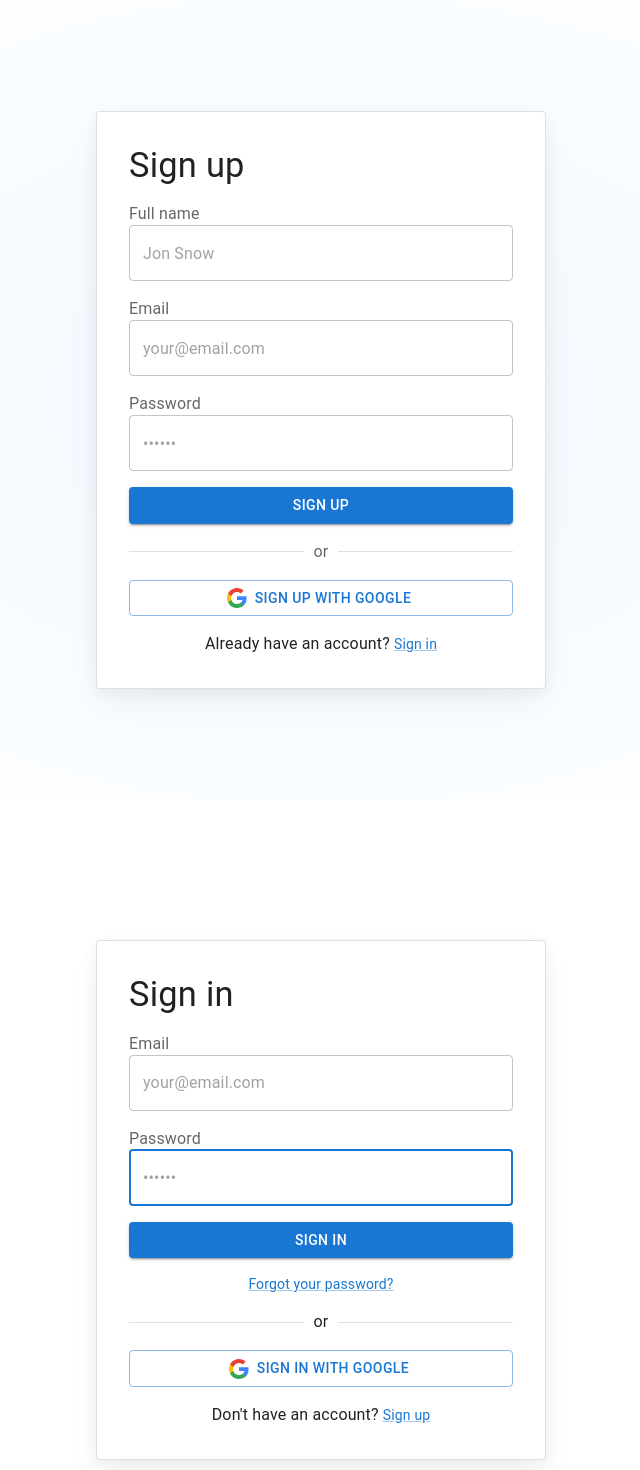
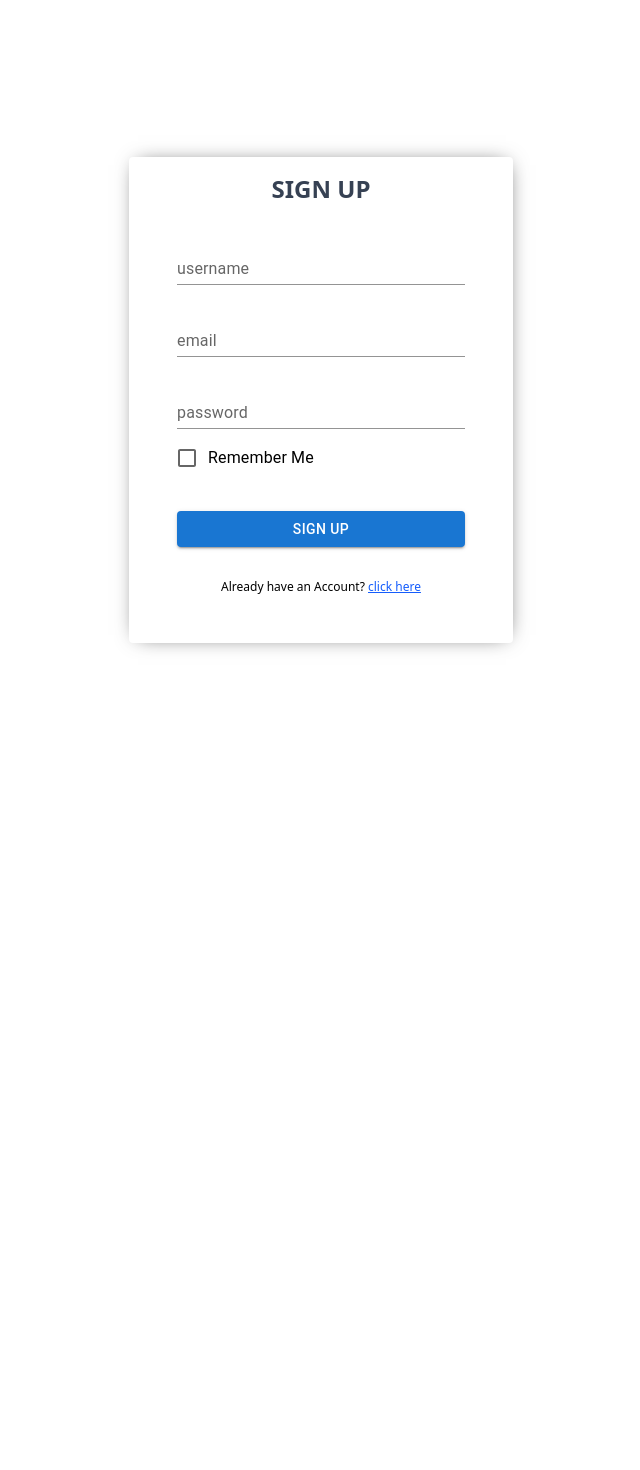
Before and after one commit to fazalshah007/todo-app-with-firebase, a React (Vite) app: page /signup in a window 1280 px wide. Shown: the top 1470 px of the page, without its empty margins (319-959 px from the left). After the commit the page ends 800 px from the top, so only its background shows below. Built offline with nearby package versions, Linux system fonts and the light colour scheme.

Commit message:
create login system

```diff
--- a/package.json
+++ b/package.json
@@ -15,6 +15,7 @@
     "@mui/icons-material": "^6.4.4",
     "@mui/material": "^6.4.4",
     "@tailwindcss/vite": "^4.0.6",
+    "firebase": "^11.3.1",
     "react": "^18.3.1",
     "react-dom": "^18.3.1",
     "react-router-dom": "^7.1.5",
--- a/src/App.jsx
+++ b/src/App.jsx
@@ -1,12 +1,36 @@
+import { Navigate, Route, Routes } from "react-router-dom"
 import SignIn from "./pages/SignIn"
-import SignUp from "./pages/SignUp"
+import Todo from "./pages/todoScreen/Todo"
+import Signup from "./pages/SignUp"
+import { useEffect, useState } from "react";
 
 function App() {
 
+  const [userID, setUserID] = useState(localStorage.getItem("authUserID"));
+
+  useEffect(() => {
+    const handleStorageChange = () => {
+      setUserID(localStorage.getItem("authUserID"));
+    };
+
+    window.addEventListener("storage", handleStorageChange);
+
+    return () => {
+      window.removeEventListener("storage", handleStorageChange);
+    };
+  }, [userID]);
+
   return (
     <>
-     <SignUp />
-     <SignIn />
+
+    <Routes>
+
+        <Route path="/" element={userID ? (<Todo />) : (<Navigate to='/login' replace />)} />
+
+      <Route path="/login" element={userID ? (<Navigate to='/' replace />) :(<SignIn setUserID={setUserID} />)} />
+      <Route path="/signup" element={userID ? (<Navigate to='/' replace />) :(<Signup />)} />
+    </Routes>
+
     </>
   )
 }
--- /dev/null
+++ b/src/firebaseConfig.js
@@ -0,0 +1,16 @@
+import { initializeApp } from "firebase/app";
+import { getAuth } from "firebase/auth"
+
+const firebaseConfig = {
+  apiKey: "AIzaSyD6l0UwbWtP6eD4xKMVYUwXt290NqHCGN4",
+  authDomain: "todo-app-005.firebaseapp.com",
+  projectId: "todo-app-005",
+  storageBucket: "todo-app-005.firebasestorage.app",
+  messagingSenderId: "717574067527",
+  appId: "1:717574067527:web:29c0581b65053b6276a862"
+};
+
+const app = initializeApp(firebaseConfig);
+const auth = getAuth(app);
+
+export { auth };
--- a/src/main.jsx
+++ b/src/main.jsx
@@ -1,7 +1,10 @@
 import { createRoot } from 'react-dom/client'
 import './index.css'
 import App from './App.jsx'
+import { BrowserRouter } from 'react-router-dom'
 
 createRoot(document.getElementById('root')).render(
+    <BrowserRouter>
     <App />
+    </BrowserRouter>
 )
--- a/src/pages/SignIn.jsx
+++ b/src/pages/SignIn.jsx
@@ -1,218 +1,108 @@
-import * as React from 'react';
-import Box from '@mui/material/Box';
-import Button from '@mui/material/Button';
-import Checkbox from '@mui/material/Checkbox';
-import CssBaseline from '@mui/material/CssBaseline';
-import FormControlLabel from '@mui/material/FormControlLabel';
-import Divider from '@mui/material/Divider';
-import FormLabel from '@mui/material/FormLabel';
-import FormControl from '@mui/material/FormControl';
-import Link from '@mui/material/Link';
-import TextField from '@mui/material/TextField';
-import Typography from '@mui/material/Typography';
-import Stack from '@mui/material/Stack';
-import MuiCard from '@mui/material/Card';
-import { styled } from '@mui/material/styles';
-import ForgotPassword from '../components/ForgotPassword';
-import { GoogleIcon, FacebookIcon, SitemarkIcon } from '../components/CustomIcons';
+import React, { useState } from 'react'
+import { Button, Checkbox, FormControlLabel, TextField } from '@mui/material'
+import { Link, useNavigate } from 'react-router-dom'
+import { signInWithEmailAndPassword } from "firebase/auth";
+import { auth } from '../firebaseConfig'
 
-const Card = styled(MuiCard)(({ theme }) => ({
-  display: 'flex',
-  flexDirection: 'column',
-  alignSelf: 'center',
-  width: '100%',
-  padding: theme.spacing(4),
-  gap: theme.spacing(2),
-  margin: 'auto',
-  [theme.breakpoints.up('sm')]: {
-    maxWidth: '450px',
-  },
-  boxShadow:
-    'hsla(220, 30%, 5%, 0.05) 0px 5px 15px 0px, hsla(220, 25%, 10%, 0.05) 0px 15px 35px -5px',
-  ...theme.applyStyles('dark', {
-    boxShadow:
-      'hsla(220, 30%, 5%, 0.5) 0px 5px 15px 0px, hsla(220, 25%, 10%, 0.08) 0px 15px 35px -5px',
-  }),
-}));
+const Login = ({ setUserID }) => {
 
-const SignInContainer = styled(Stack)(({ theme }) => ({
-  height: 'calc((1 - var(--template-frame-height, 0)) * 100dvh)',
-  minHeight: '100%',
-  padding: theme.spacing(2),
-  [theme.breakpoints.up('sm')]: {
-    padding: theme.spacing(4),
-  },
-  '&::before': {
-    content: '""',
-    display: 'block',
-    position: 'absolute',
-    zIndex: -1,
-    inset: 0,
-    backgroundImage:
-      'radial-gradient(ellipse at 50% 50%, hsl(210, 100%, 97%), hsl(0, 0%, 100%))',
-    backgroundRepeat: 'no-repeat',
-    ...theme.applyStyles('dark', {
-      backgroundImage:
-        'radial-gradient(at 50% 50%, hsla(210, 100%, 16%, 0.5), hsl(220, 30%, 5%))',
-    }),
-  },
-}));
+  const navigate = useNavigate()
 
-export default function SignIn(props) {
-  const [emailError, setEmailError] = React.useState(false);
-  const [emailErrorMessage, setEmailErrorMessage] = React.useState('');
-  const [passwordError, setPasswordError] = React.useState(false);
-  const [passwordErrorMessage, setPasswordErrorMessage] = React.useState('');
-  const [open, setOpen] = React.useState(false);
+   const [email, setEmail] = useState('')
+    const [password, setPassword] = useState('')
 
-  const handleClickOpen = () => {
-    setOpen(true);
-  };
+    const logInUserWithEmailAndPassword = () => {
+      signInWithEmailAndPassword(auth, email, password)
+    .then((userCredential) => {
+      // Signed up
+      const user = userCredential.user;
+      localStorage.setItem("authUserID",`${user.uid}`)
+      // console.log(user,user.uid);
+      setUserID(user.uid);
+      navigate("/",{ replace: true })
+      // ...
+    })
+    .catch((error) => {
+      const errorCode = error.code;
+      const errorMessage = error.message;
 
-  const handleClose = () => {
-    setOpen(false);
-  };
+      console.log(errorMessage);
 
-  const handleSubmit = (event) => {
-    if (emailError || passwordError) {
-      event.preventDefault();
-      return;
+      // ..
+    });
     }
-    const data = new FormData(event.currentTarget);
-    console.log({
-      email: data.get('email'),
-      password: data.get('password'),
-    });
-  };
-
-  const validateInputs = () => {
-    const email = document.getElementById('email');
-    const password = document.getElementById('password');
-
-    let isValid = true;
-
-    if (!email.value || !/\S+@\S+\.\S+/.test(email.value)) {
-      setEmailError(true);
-      setEmailErrorMessage('Please enter a valid email address.');
-      isValid = false;
-    } else {
-      setEmailError(false);
-      setEmailErrorMessage('');
-    }
-
-    if (!password.value || password.value.length < 6) {
-      setPasswordError(true);
-      setPasswordErrorMessage('Password must be at least 6 characters long.');
-      isValid = false;
-    } else {
-      setPasswordError(false);
-      setPasswordErrorMessage('');
-    }
-
-    return isValid;
-  };
 
   return (
     <>
-      <CssBaseline enableColorScheme />
-      <SignInContainer direction="column" justifyContent="space-between">
-        <Card variant="outlined">
-          <Typography
-            component="h1"
-            variant="h4"
-            sx={{ width: '100%', fontSize: 'clamp(2rem, 10vw, 2.15rem)' }}
-          >
-            Sign in
-          </Typography>
-          <Box
-            component="form"
-            onSubmit={handleSubmit}
-            noValidate
-            sx={{
-              display: 'flex',
-              flexDirection: 'column',
-              width: '100%',
-              gap: 2,
-            }}
-          >
-            <FormControl>
-              <FormLabel htmlFor="email">Email</FormLabel>
-              <TextField
-                error={emailError}
-                helperText={emailErrorMessage}
-                id="email"
-                type="email"
-                name="email"
-                placeholder="your@email.com"
-                autoComplete="email"
-                autoFocus
-                required
-                fullWidth
-                variant="outlined"
-                color={emailError ? 'error' : 'primary'}
-              />
-            </FormControl>
-            <FormControl>
-              <FormLabel htmlFor="password">Password</FormLabel>
-              <TextField
-                error={passwordError}
-                helperText={passwordErrorMessage}
-                name="password"
-                placeholder="••••••"
-                type="password"
-                id="password"
-                autoComplete="current-password"
-                autoFocus
-                required
-                fullWidth
-                variant="outlined"
-                color={passwordError ? 'error' : 'primary'}
-              />
-            </FormControl>
+    <div className='w-full h-screen grid place-items-center'>
+      <div style={{ boxShadow: '1px 0px 20px -8px rgba(0,0,0,0.75)' }} className='w-96 p-4  rounded'>
+       <div className='text-center'>
+        <h1 className='text-2xl font-semibold  text-gray-700 uppercase'>Login</h1>
 
-            <ForgotPassword open={open} handleClose={handleClose} />
-            <Button
-              type="submit"
-              fullWidth
-              variant="contained"
-              onClick={validateInputs}
-            >
-              Sign in
-            </Button>
-            <Link
-              component="button"
-              type="button"
-              onClick={handleClickOpen}
-              variant="body2"
-              sx={{ alignSelf: 'center' }}
-            >
-              Forgot your password?
-            </Link>
-          </Box>
-          <Divider>or</Divider>
-          <Box sx={{ display: 'flex', flexDirection: 'column', gap: 2 }}>
-            <Button
-              fullWidth
-              variant="outlined"
-              onClick={() => alert('Sign in with Google')}
-              startIcon={<GoogleIcon />}
-            >
-              Sign in with Google
-            </Button>
+       <div className='mt-8 '>
 
-            <Typography sx={{ textAlign: 'center' }}>
-              Don&apos;t have an account?{' '}
-              <Link
-                href="/material-ui/getting-started/templates/sign-in/"
-                variant="body2"
-                sx={{ alignSelf: 'center' }}
-              >
-                Sign up
-              </Link>
-            </Typography>
-          </Box>
-        </Card>
-      </SignInContainer>
+
+
+      <div className="mt-6">
+      <TextField
+      onChange={(e) => {
+        setEmail(e.target.value)
+      }}
+       className='w-2xs inline-block '
+          id="standard-password-input"
+          label="email"
+          type="email"
+        //   autoComplete="current-password"
+          variant="standard"
+        />
+      </div>
+
+        <div className="mt-6">
+        <TextField
+          onChange={(e) => {
+            setPassword(e.target.value)
+          }}
+       className='w-2xs inline-block'
+          id="standard-password-input"
+          label="password"
+          type="password"
+        //   autoComplete="current-password"
+          variant="standard"
+        />
+        </div>
+
+        {/* button  */}
+        <div className='mt-2 ml-8 text-start'>
+
+        <FormControlLabel control={<Checkbox />} label="Remember Me" />
+
+        </div>
+        <div className='mt-8'>
+
+        <Button
+        onClick={() => {
+          logInUserWithEmailAndPassword()
+        }}
+        className='w-2xs'
+        variant="contained">Login</Button>
+        </div>
+        <div className='mt-4 mb-8'>
+
+        <p className='text-xs'>Create an account? <Link to='/signup' className='underline text-blue-600' >click here</Link> </p>
+        </div>
+
+
+
+       </div>
+
+
+
+       </div>
+      </div>
+
+    </div>
     </>
-  );
+  )
 }
+
+export default Login
--- a/src/pages/SignUp.jsx
+++ b/src/pages/SignUp.jsx
@@ -1,218 +1,111 @@
-import * as React from 'react';
-import Box from '@mui/material/Box';
-import Button from '@mui/material/Button';
-import Checkbox from '@mui/material/Checkbox';
-import CssBaseline from '@mui/material/CssBaseline';
-import Divider from '@mui/material/Divider';
-import FormControlLabel from '@mui/material/FormControlLabel';
-import FormLabel from '@mui/material/FormLabel';
-import FormControl from '@mui/material/FormControl';
-import Link from '@mui/material/Link';
-import TextField from '@mui/material/TextField';
-import Typography from '@mui/material/Typography';
-import Stack from '@mui/material/Stack';
-import MuiCard from '@mui/material/Card';
-import { styled } from '@mui/material/styles';
-import { GoogleIcon, FacebookIcon, SitemarkIcon } from '../components/CustomIcons';
+import React, { useState } from 'react'
+import { Button, Checkbox, FormControlLabel, TextField } from '@mui/material'
+import { Link, useNavigate } from 'react-router-dom'
+import { createUserWithEmailAndPassword } from "firebase/auth";
+import { auth } from '../firebaseConfig'
 
-const Card = styled(MuiCard)(({ theme }) => ({
-  display: 'flex',
-  flexDirection: 'column',
-  alignSelf: 'center',
-  width: '100%',
-  padding: theme.spacing(4),
-  gap: theme.spacing(2),
-  margin: 'auto',
-  boxShadow:
-    'hsla(220, 30%, 5%, 0.05) 0px 5px 15px 0px, hsla(220, 25%, 10%, 0.05) 0px 15px 35px -5px',
-  [theme.breakpoints.up('sm')]: {
-    width: '450px',
-  },
-  ...theme.applyStyles('dark', {
-    boxShadow:
-      'hsla(220, 30%, 5%, 0.5) 0px 5px 15px 0px, hsla(220, 25%, 10%, 0.08) 0px 15px 35px -5px',
-  }),
-}));
+const Signup = () => {
 
-const SignUpContainer = styled(Stack)(({ theme }) => ({
-  height: 'calc((1 - var(--template-frame-height, 0)) * 100dvh)',
-  minHeight: '100%',
-  padding: theme.spacing(2),
-  [theme.breakpoints.up('sm')]: {
-    padding: theme.spacing(4),
-  },
-  '&::before': {
-    content: '""',
-    display: 'block',
-    position: 'absolute',
-    zIndex: -1,
-    inset: 0,
-    backgroundImage:
-      'radial-gradient(ellipse at 50% 50%, hsl(210, 100%, 97%), hsl(0, 0%, 100%))',
-    backgroundRepeat: 'no-repeat',
-    ...theme.applyStyles('dark', {
-      backgroundImage:
-        'radial-gradient(at 50% 50%, hsla(210, 100%, 16%, 0.5), hsl(220, 30%, 5%))',
-    }),
-  },
-}));
+  const [email, setEmail] = useState('')
+  const [password, setPassword] = useState('')
 
-export default function SignUp(props) {
-  const [emailError, setEmailError] = React.useState(false);
-  const [emailErrorMessage, setEmailErrorMessage] = React.useState('');
-  const [passwordError, setPasswordError] = React.useState(false);
-  const [passwordErrorMessage, setPasswordErrorMessage] = React.useState('');
-  const [nameError, setNameError] = React.useState(false);
-  const [nameErrorMessage, setNameErrorMessage] = React.useState('');
+  const signUpUserWithEmailAndPassword = () => {
+    createUserWithEmailAndPassword(auth, email, password)
+  .then((userCredential) => {
+    // Signed up
+    const user = userCredential.user;
+    navigate('/login', {replace:true})
 
-  const validateInputs = () => {
-    const email = document.getElementById('email');
-    const password = document.getElementById('password');
-    const name = document.getElementById('name');
+    // ...
+  })
+  .catch((error) => {
+    const errorCode = error.code;
+    const errorMessage = error.message;
 
-    let isValid = true;
+    // ..
+  });
+  }
 
-    if (!email.value || !/\S+@\S+\.\S+/.test(email.value)) {
-      setEmailError(true);
-      setEmailErrorMessage('Please enter a valid email address.');
-      isValid = false;
-    } else {
-      setEmailError(false);
-      setEmailErrorMessage('');
-    }
-
-    if (!password.value || password.value.length < 6) {
-      setPasswordError(true);
-      setPasswordErrorMessage('Password must be at least 6 characters long.');
-      isValid = false;
-    } else {
-      setPasswordError(false);
-      setPasswordErrorMessage('');
-    }
-
-    if (!name.value || name.value.length < 1) {
-      setNameError(true);
-      setNameErrorMessage('Name is required.');
-      isValid = false;
-    } else {
-      setNameError(false);
-      setNameErrorMessage('');
-    }
-
-    return isValid;
-  };
-
-  const handleSubmit = (event) => {
-    if (nameError || emailError || passwordError) {
-      event.preventDefault();
-      return;
-    }
-    const data = new FormData(event.currentTarget);
-    console.log({
-      name: data.get('name'),
-      lastName: data.get('lastName'),
-      email: data.get('email'),
-      password: data.get('password'),
-    });
-  };
-
+  const navigate = useNavigate()
   return (
     <>
-      <CssBaseline enableColorScheme />
-      <SignUpContainer direction="column" justifyContent="space-between">
-        <Card variant="outlined">
-          <Typography
-            component="h1"
-            variant="h4"
-            sx={{ width: '100%', fontSize: 'clamp(2rem, 10vw, 2.15rem)' }}
-          >
-            Sign up
-          </Typography>
-          <Box
-            component="form"
-            onSubmit={handleSubmit}
-            sx={{ display: 'flex', flexDirection: 'column', gap: 2 }}
-          >
-            <FormControl>
-              <FormLabel htmlFor="name">Full name</FormLabel>
-              <TextField
-                autoComplete="name"
-                name="name"
-                required
-                fullWidth
-                id="name"
-                placeholder="Jon Snow"
-                error={nameError}
-                helperText={nameErrorMessage}
-                color={nameError ? 'error' : 'primary'}
-              />
-            </FormControl>
-            <FormControl>
-              <FormLabel htmlFor="email">Email</FormLabel>
-              <TextField
-                required
-                fullWidth
-                id="email"
-                placeholder="your@email.com"
-                name="email"
-                autoComplete="email"
-                variant="outlined"
-                error={emailError}
-                helperText={emailErrorMessage}
-                color={passwordError ? 'error' : 'primary'}
-              />
-            </FormControl>
-            <FormControl>
-              <FormLabel htmlFor="password">Password</FormLabel>
-              <TextField
-                required
-                fullWidth
-                name="password"
-                placeholder="••••••"
-                type="password"
-                id="password"
-                autoComplete="new-password"
-                variant="outlined"
-                error={passwordError}
-                helperText={passwordErrorMessage}
-                color={passwordError ? 'error' : 'primary'}
-              />
-            </FormControl>
+    <div className='w-full h-screen grid place-items-center'>
+      <div style={{ boxShadow: '1px 0px 20px -8px rgba(0,0,0,0.75)' }} className='w-96 p-4  rounded'>
+       <div className='text-center'>
+        <h1 className='text-2xl font-semibold  text-gray-700 uppercase'>Sign Up</h1>
 
-            <Button
-              type="submit"
-              fullWidth
-              variant="contained"
-              onClick={validateInputs}
-            >
-              Sign up
-            </Button>
-          </Box>
-          <Divider>
-            <Typography sx={{ color: 'text.secondary' }}>or</Typography>
-          </Divider>
-          <Box sx={{ display: 'flex', flexDirection: 'column', gap: 2 }}>
-            <Button
-              fullWidth
-              variant="outlined"
-              onClick={() => alert('Sign up with Google')}
-              startIcon={<GoogleIcon />}
-            >
-              Sign up with Google
-            </Button>
-            <Typography sx={{ textAlign: 'center' }}>
-              Already have an account?{' '}
-              <Link
-                href="/material-ui/getting-started/templates/sign-in/"
-                variant="body2"
-                sx={{ alignSelf: 'center' }}
-              >
-                Sign in
-              </Link>
-            </Typography>
-          </Box>
-        </Card>
-      </SignUpContainer>
+       <div className='mt-8 '>
+
+      <div className="mt-6">
+      <TextField
+       className='w-2xs inline-block'
+          id="standard-password-input"
+          label="username"
+          type="email"
+        //   autoComplete="current-password"
+          variant="standard"
+        />
+      </div>
+
+      <div className="mt-6">
+      <TextField
+      onChange={(e) => {
+        setEmail(e.target.value)
+      }}
+       className='w-2xs inline-block '
+          id="standard-password-input"
+          label="email"
+          type="email"
+        //   autoComplete="current-password"
+          variant="standard"
+        />
+      </div>
+
+        <div className="mt-6">
+        <TextField
+         onChange={(e) => {
+          setPassword(e.target.value)
+        }}
+       className='w-2xs inline-block'
+          id="standard-password-input"
+          label="password"
+          type="password"
+        //   autoComplete="current-password"
+          variant="standard"
+        />
+        </div>
+
+        {/* button  */}
+        <div className='mt-2 ml-8 text-start'>
+
+        <FormControlLabel control={<Checkbox />} label="Remember Me" />
+
+        </div>
+        <div className='mt-8 mb-8'>
+
+        <Button
+        onClick={() => { signUpUserWithEmailAndPassword() }}
+        className='w-2xs'
+        variant="contained">Sign up</Button>
+        </div>
+
+        <div className='mt-4 mb-8'>
+
+        <p className='text-xs'>Already have an Account? <Link to='/login' className='underline text-blue-600' >click here</Link> </p>
+        </div>
+
+
+
+       </div>
+
+
+
+       </div>
+      </div>
+
+    </div>
     </>
-  );
+  )
 }
+
+export default Signup
--- /dev/null
+++ b/src/pages/todoScreen/Todo.jsx
@@ -0,0 +1,11 @@
+import React from 'react'
+
+const Todo = () => {
+  return (
+    <div>
+      <h1>hello world</h1>
+    </div>
+  )
+}
+
+export default Todo
```
Also changed, not shown: 1 other file (tests, documents, lock files or other folders).
